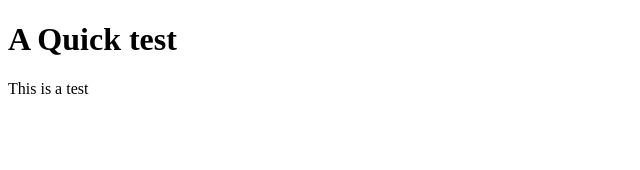
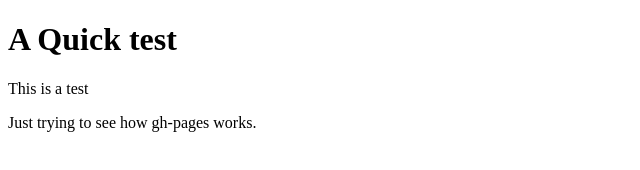
Before and after one commit to troutcolor/test, a plain HTML site: page index.html in a window 1280 px wide. Shown: the whole page, without its empty margins (0-640 px from the left). Drawn offline with Linux system fonts and the light colour scheme.

Commit message:
tesing update

```diff
--- a/index.html
+++ b/index.html
@@ -6,5 +6,6 @@
 	<body>
 		<h1 id="a_quick_test">A Quick test</h1>
 		<p>This is a test</p>
+		<p>Just trying to see how gh-pages works.</p>
 	</body>
 </html>
```
